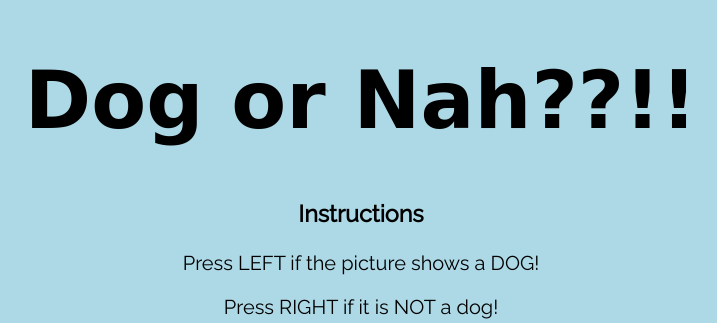
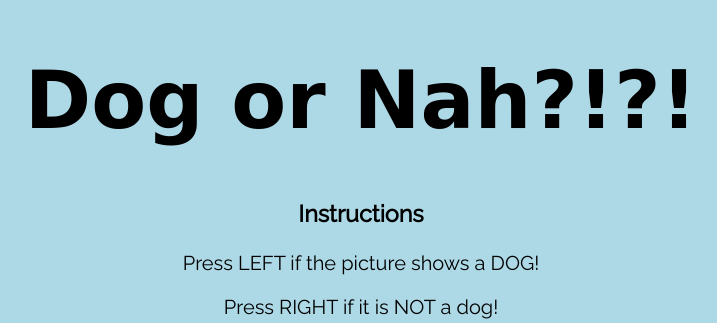
Before and after one commit to darinmoore/dogOrNah, a PHP site: page / in a window 1280 px wide. Shown: the top 323 px of the page, without its empty margins (279-996 px from the left). Run offline with PHP 8.4, Linux system fonts and the light colour scheme; some libraries are stand-ins or nearby versions; some web fonts are replaced.

Commit message:
fixed header h1

```diff
--- a/css/styles.css
+++ b/css/styles.css
@@ -14,9 +14,3 @@ h1 {
  	text-align: center;
  	background-color: lightblue;
  }
- h2 {
-
- }
- p{
-
- }
--- a/index.html
+++ b/index.html
@@ -18,7 +18,7 @@ Authors: Anthony Tseng, Brandon Tran, Darin Moore, Sandra Luo
 </head>
 
   <body>
-  <h1>Dog or Nah??!!</h1>
+  <h1>Dog or Nah?!?!</h1>
     <div class='Instructions'>
       <h3>Instructions</h3>
       <!--<input type="text" onkeypress="this.style.display='none';"> -->
```
